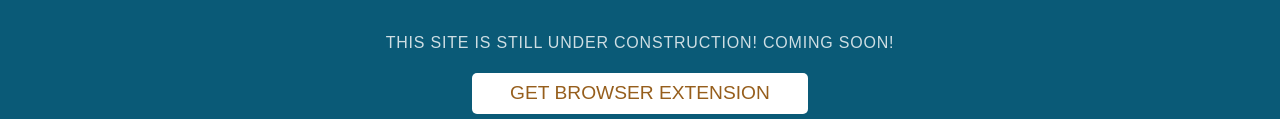
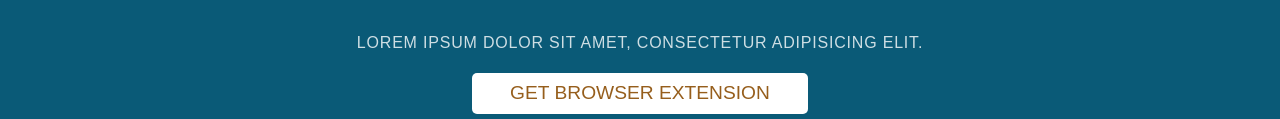
Before and after one commit to NetizensAssociation/website, a plain HTML site: page index.html in a window 1280 px wide. Shown: the part 411-530 px from the top of the page. Drawn offline with nearby package versions, Linux system fonts and the light colour scheme.

Commit message:
Revert "test message"
This reverts commit bd502607d6e75c758b37c311d81f785cbe9880b1.

```diff
--- a/index.html
+++ b/index.html
@@ -36,7 +36,7 @@
     <div class="splash">
         <h1 class="splash-head">Big Bold Text</h1>
         <p class="splash-subhead">
-            This site is still under construction! Coming soon!
+            Lorem ipsum dolor sit amet, consectetur adipisicing elit.
         </p>
         <p>
           <a href="#" class="pure-button pure-button-primary">Get Browser Extension</a>
```
